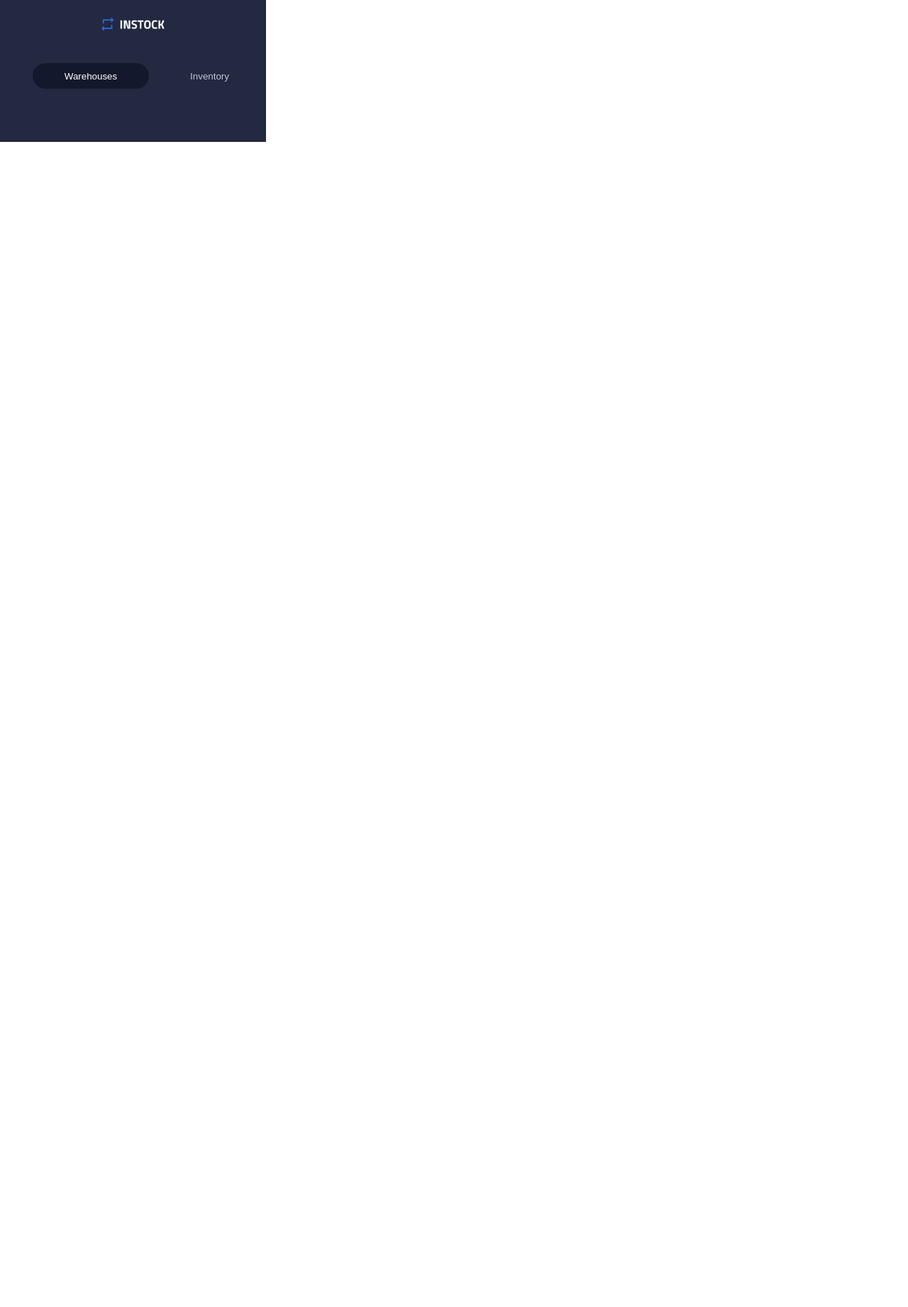
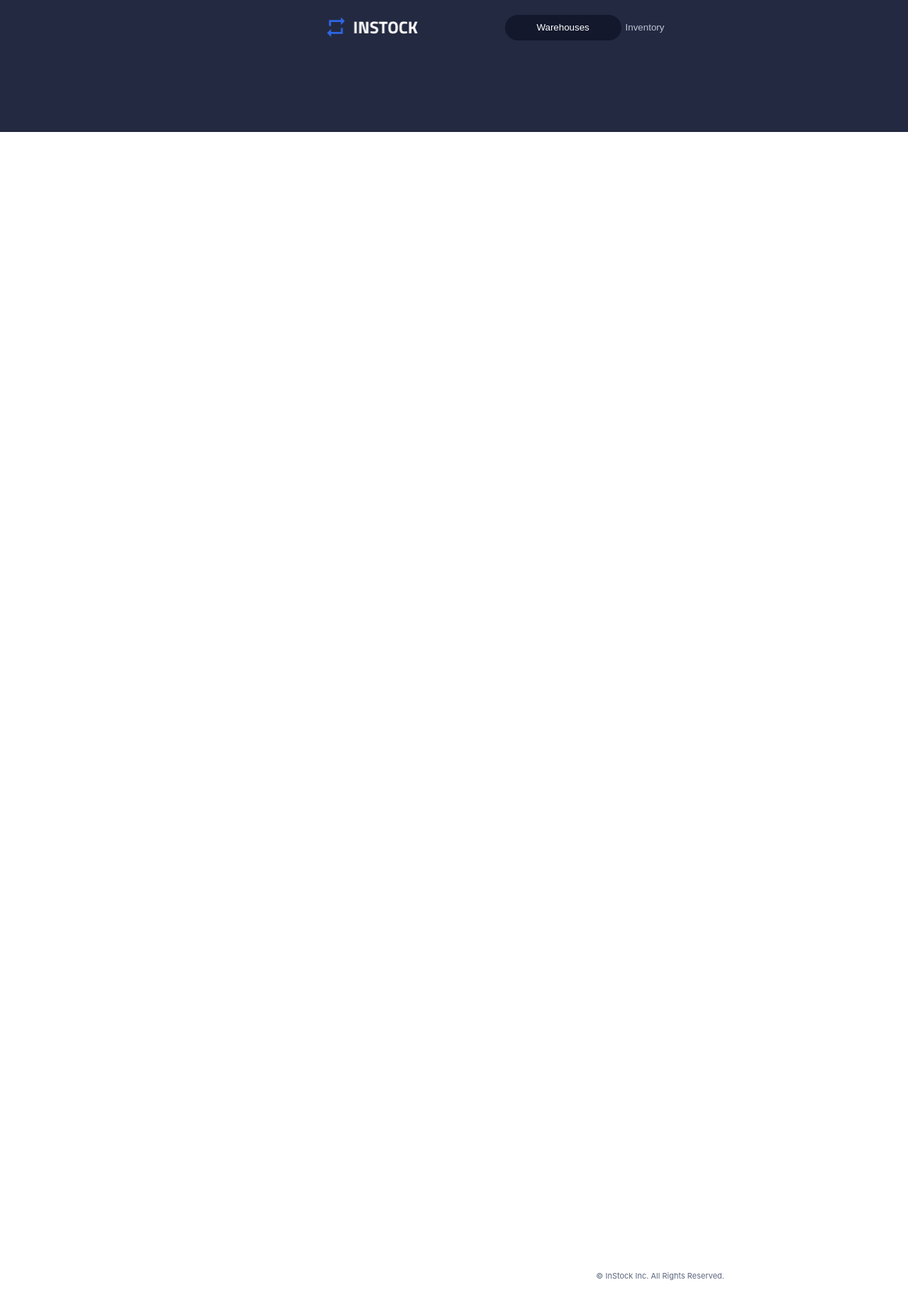
Before and after one commit to KevinTyrrell/InStock, a React (Create React App) app in the folder client/: page / in a window 1280 px wide. Shown: the top 1842 px of the page at 71% size. Before the commit the page ends 800 px from the top, so only its background shows below. Built offline with nearby package versions, Linux system fonts and the light colour scheme.

Commit message:
footer final commit

```diff
--- a/client/src/App.js
+++ b/client/src/App.js
@@ -1,9 +1,11 @@
 import './App.css';
 import Header from './Components/Header/Header';
+import Footer from './Components/Footer/Footer';
 function App() {
   return (
     <div className="App">
       <Header />
+      <Footer />
     </div>
   );
 }
--- a/client/src/Components/Footer/Footer.jsx
+++ b/client/src/Components/Footer/Footer.jsx
@@ -0,0 +1,12 @@
+import '../Footer/Footer.scss';
+import React, { Component } from 'react'
+
+export default class Footer extends Component {
+  render() {
+    return (
+        <footer>
+          <p>&#169; InStock Inc. All Rights Reserved.</p>
+        </footer>
+    )
+  }
+}
--- a/client/src/Components/Footer/Footer.scss
+++ b/client/src/Components/Footer/Footer.scss
@@ -0,0 +1,19 @@
+@use '../../partials/partial' as *;
+
+footer {
+  @include mobile {
+    position: absolute;
+    font-size: 11px;
+    color: $slate;
+    top: 1751px;
+    padding: 20px 37px 45px 37px;
+    right: 50px;
+    height: 16px;
+  }
+  @include tablet {
+    padding: 40px 209px 40px 209px;
+  }
+  @include desktop {
+    padding: 40px 545px 40px 545px;
+  }
+}
--- a/client/src/Components/Header/Header.scss
+++ b/client/src/Components/Header/Header.scss
@@ -1,35 +1,68 @@
-@use '../../partials/partial';
+@use '../../partials/partial' as *;
 
 
 .header {
+  @include mobile {
     position: absolute;
     background-color:#232940;
     height: 200px;
-  width: 375px;
+    width: 100%;
     display:flex;
     align-items: center;
     justify-content: center;
 
+    @include tablet {
+      position: absolute;
+      width: 100%;
+      height: 186px;
+    }
+
+    @include desktop {
+      position: absolute;
+      width: 100%;
+      height: 186px;
+    }
+  }
+
   &__box {
+    @include mobile {
       display: flex;
       flex-direction: column;
       align-items: center;
       align-self: baseline;
     }
+    @include tablet {
+      display: flex;
+      flex-direction: row;
+    }
+    @include desktop {
+      display: flex;
+      flex-direction: row;
+
+    }
+  }
 
 
   &__logo {
-    height: 20px;
-    width: 89px;
+    height: 28px;
+    width: 128px;
     padding: 24px 123px 15px 123px;
-    margin-bottom: 30px;
+    margin-bottom: 10px;
   }
 
   &__tabs {
+    @include mobile {
       width: 100%;
       display: flex;
       flex-direction: row;
       justify-content: space-around;
+    }
+    @include tablet {
+      display: flex;
+    }
+    @include desktop {
+
+    }
   }
 
   &__warehouse {
```
Lines whose indentation alone changed are shown as unchanged.
